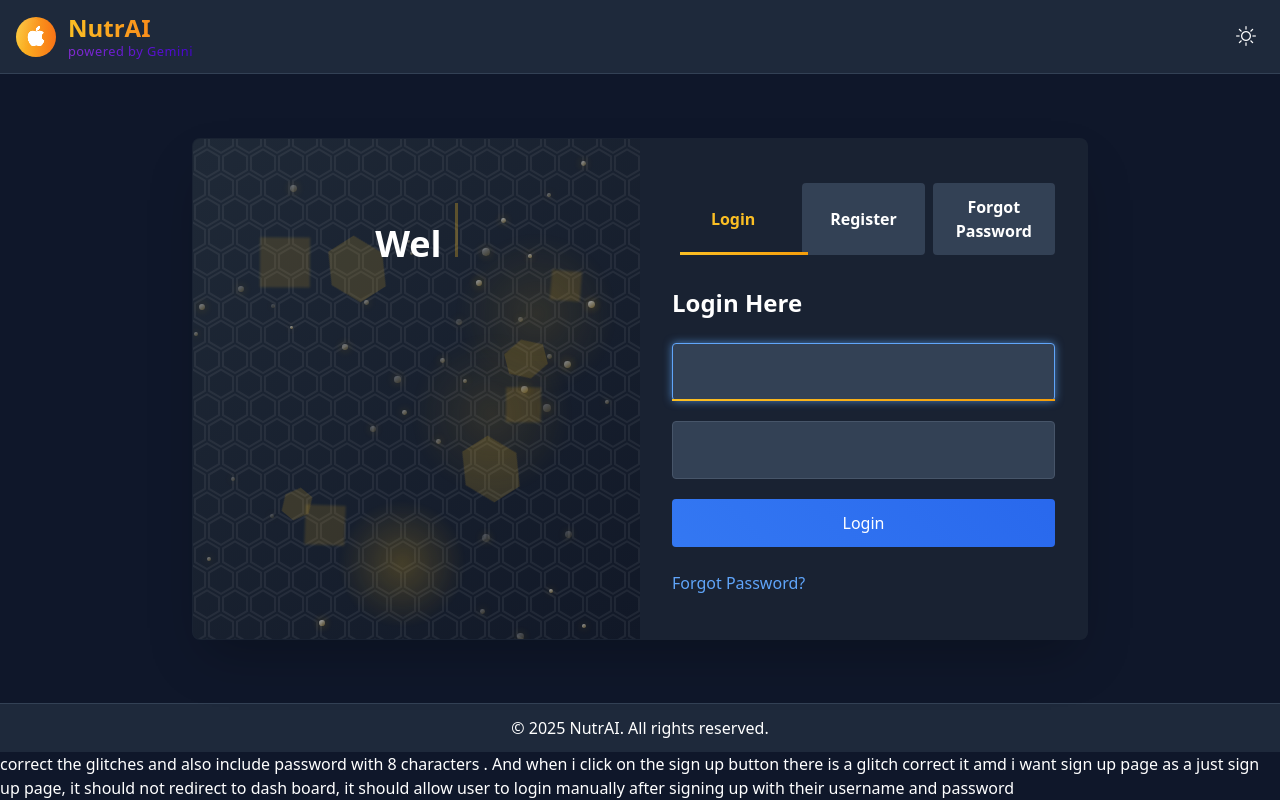
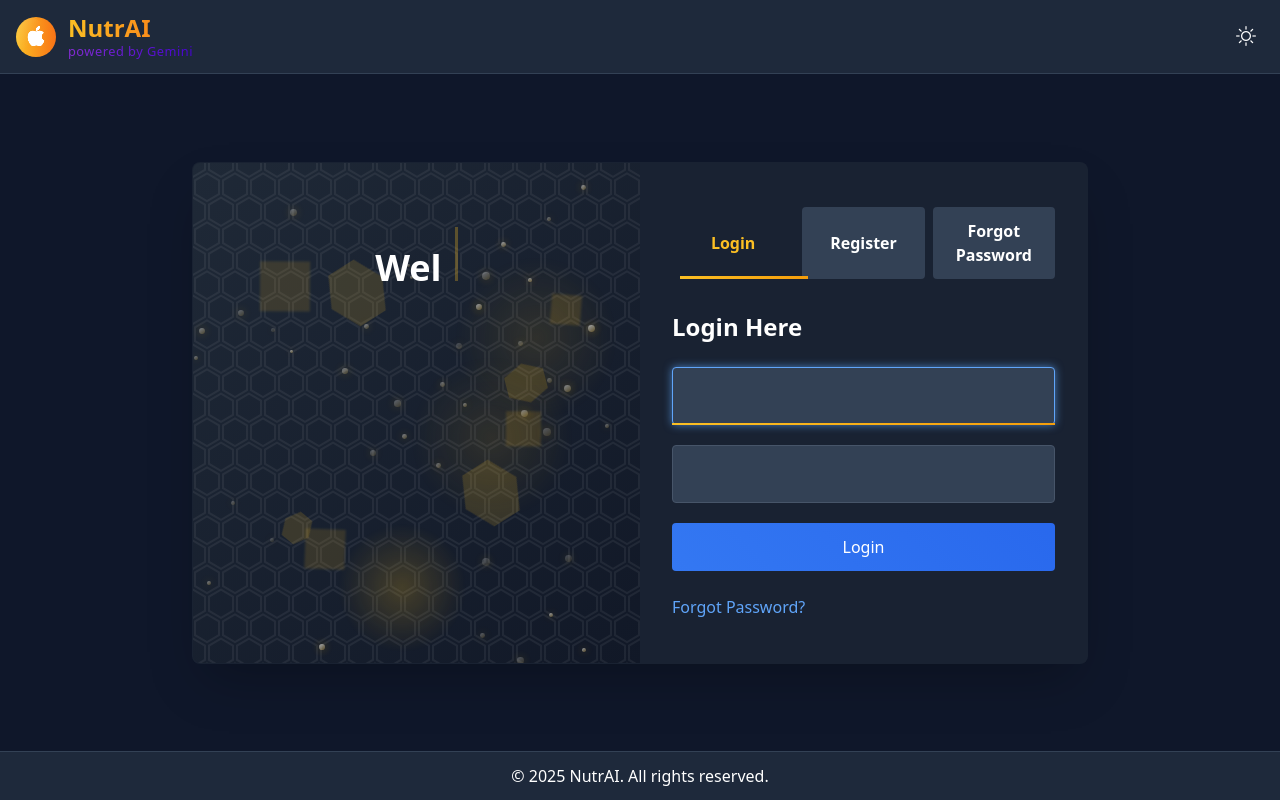
Before and after one commit to mishra1985/project15, a Django app: page /accounts/triple/ in a window 1280 px wide. Run offline with Django 5.2, Linux system fonts and the light colour scheme; some libraries are stand-ins or nearby versions.

Commit message:
Update tripleforms.html

```diff
--- a/accounts/templates/accounts/tripleforms.html
+++ b/accounts/templates/accounts/tripleforms.html
@@ -552,4 +552,4 @@
     });
   </script>
 </body>
-</html>correct the glitches and also include password with 8 characters . And when i click on the sign up button there is a glitch correct it amd i want sign up page as a just sign up page, it should not redirect to dash board, it should allow user to login manually after signing up with their username and password
+</html>
```
